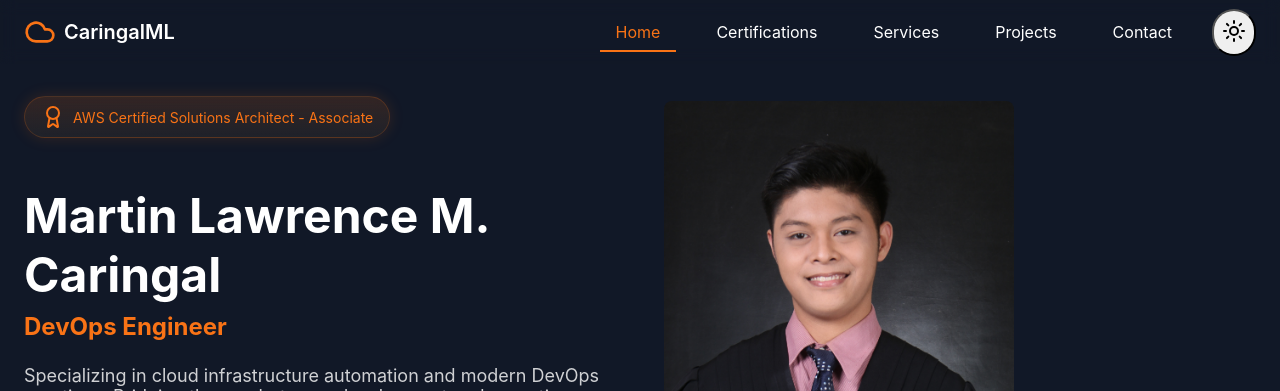
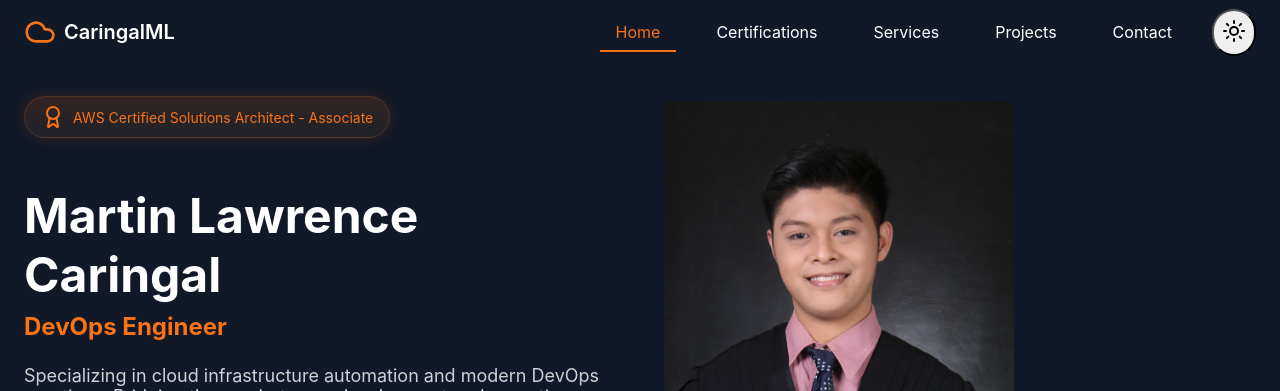
Before and after one commit to CaringalML/My-Portfolio-Website, a React (Create React App) app: page / in a window 1280 px wide. Shown: the top 391 px of the page. Built offline with nearby package versions, Linux system fonts and the light colour scheme.

Commit message:
init commit

```diff
--- a/src/components/home.jsx
+++ b/src/components/home.jsx
@@ -315,7 +315,7 @@ const Portfolio = () => {
                 AWS Certified Solutions Architect - Associate
               </div>
               <h1 className="hero-title">
-                Martin Lawrence M. Caringal
+                Martin Lawrence Caringal
                 <span className="hero-subtitle">
                   DevOps Engineer
                 </span>
```
